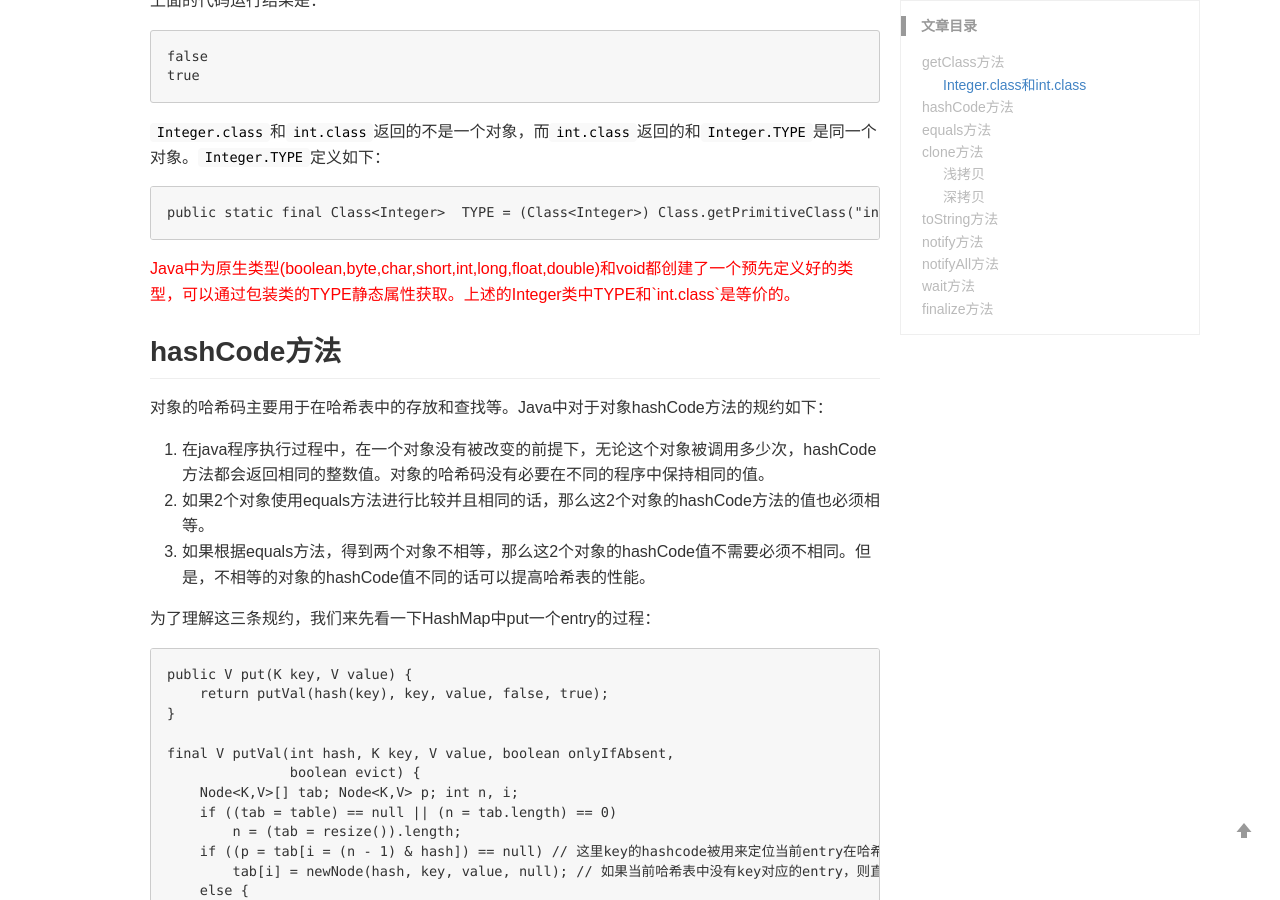
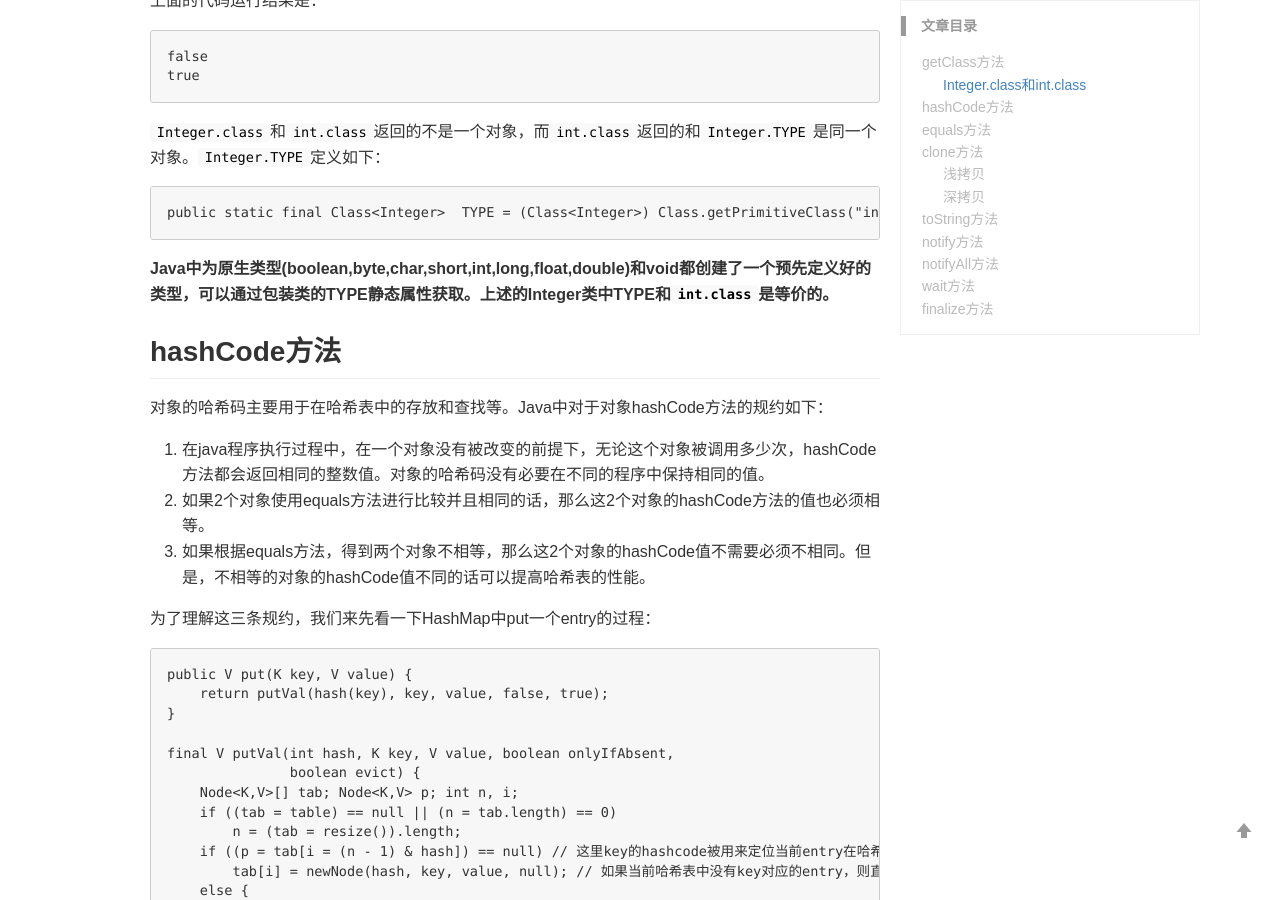
Before and after one commit to zhong0316/zhong0316.github.io, a Jekyll site: the page built from _posts/2018-2-2-Java Object类的各个方法.md, in a window 1280 px wide and 900 px high, scrolled down 2092 px. Built offline with Jekyll 4.4.1, drawn with Linux system fonts in a browser that asks for light colours; comment, search, counter and statistics services are not loaded.

Commit message:
Object类

````diff
--- a/_config.yml
+++ b/_config.yml
@@ -4,9 +4,9 @@
 baseurl:
 url: https://zhong0316.github.io
 date_format: "ordinal"
-title: 赵忠伟
-subtitle: "赵忠伟的个人博客"
-description: "赵忠伟的个人博客"
+title: zhong0316|notes
+subtitle: "赵忠伟"
+description: "blog"
 keywords:
 timezone: Asia/Shanghai
 encoding: "utf-8"
--- a/_posts/2018-2-2-Java Object类的各个方法.md
+++ b/_posts/2018-2-2-Java Object类的各个方法.md
@@ -93,7 +93,7 @@ true
 ```
 public static final Class<Integer>  TYPE = (Class<Integer>) Class.getPrimitiveClass("int");
 ```
-<font color="#FF0000">Java中为原生类型(boolean,byte,char,short,int,long,float,double)和void都创建了一个预先定义好的类型，可以通过包装类的TYPE静态属性获取。上述的Integer类中TYPE和`int.class`是等价的。</font>
+**Java中为原生类型(boolean,byte,char,short,int,long,float,double)和void都创建了一个预先定义好的类型，可以通过包装类的TYPE静态属性获取。上述的Integer类中TYPE和`int.class`是等价的。**
 
 ## hashCode方法
 对象的哈希码主要用于在哈希表中的存放和查找等。Java中对于对象hashCode方法的规约如下：
@@ -206,7 +206,7 @@ Java要求一个类的**equals方法和hashCode方法同时覆写**。我们刚
 2. x.clone().getClass() == x.getClass()
 3. x.clone().equals(x)
 
-<font color="#FF0000">一个对象进行clone时，原生类型和包装类型的field的克隆原理不同。对于原生类型是直接复制一个，而对于包装类型，则只是复制一个引用而已，并不会对引用类型本身进行克隆。</font>
+**一个对象进行clone时，原生类型和包装类型的field的克隆原理不同。对于原生类型是直接复制一个，而对于包装类型，则只是复制一个引用而已，并不会对引用类型本身进行克隆。**
 
 ### 浅拷贝
 浅拷贝例子：
@@ -309,7 +309,7 @@ false
 ```
 Man对象的clone方法中，我们先对Man进行了clone，然后对mate属性也进行了拷贝。因此man的mate和manDeepCopy的mate指向了不同的内存地址。也就是深拷贝。
 
-<font color="#FF0000">通常来说对一个对象进行完完全全的深拷贝是不现实的，例如上面的例子中，虽然我们对Man的mate属性进行了拷贝，但是无法对name（String类型）进行拷贝，拷贝的还是引用而已。</font>
+**通常来说对一个对象进行完完全全的深拷贝是不现实的，例如上面的例子中，虽然我们对Man的mate属性进行了拷贝，但是无法对name（String类型）进行拷贝，拷贝的还是引用而已。**
 
 ## toString方法
 Object中默认的toString方法如下：
````
